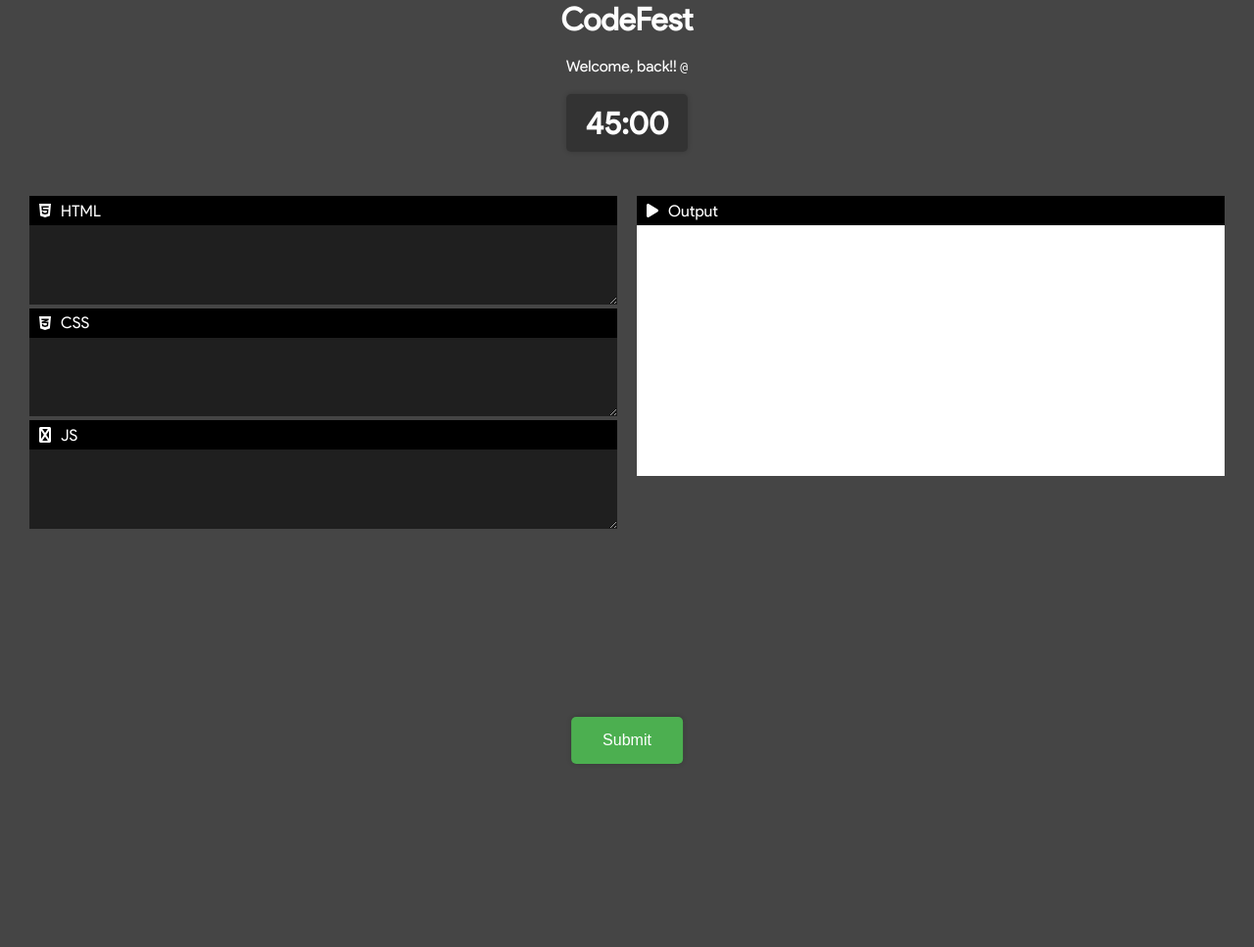
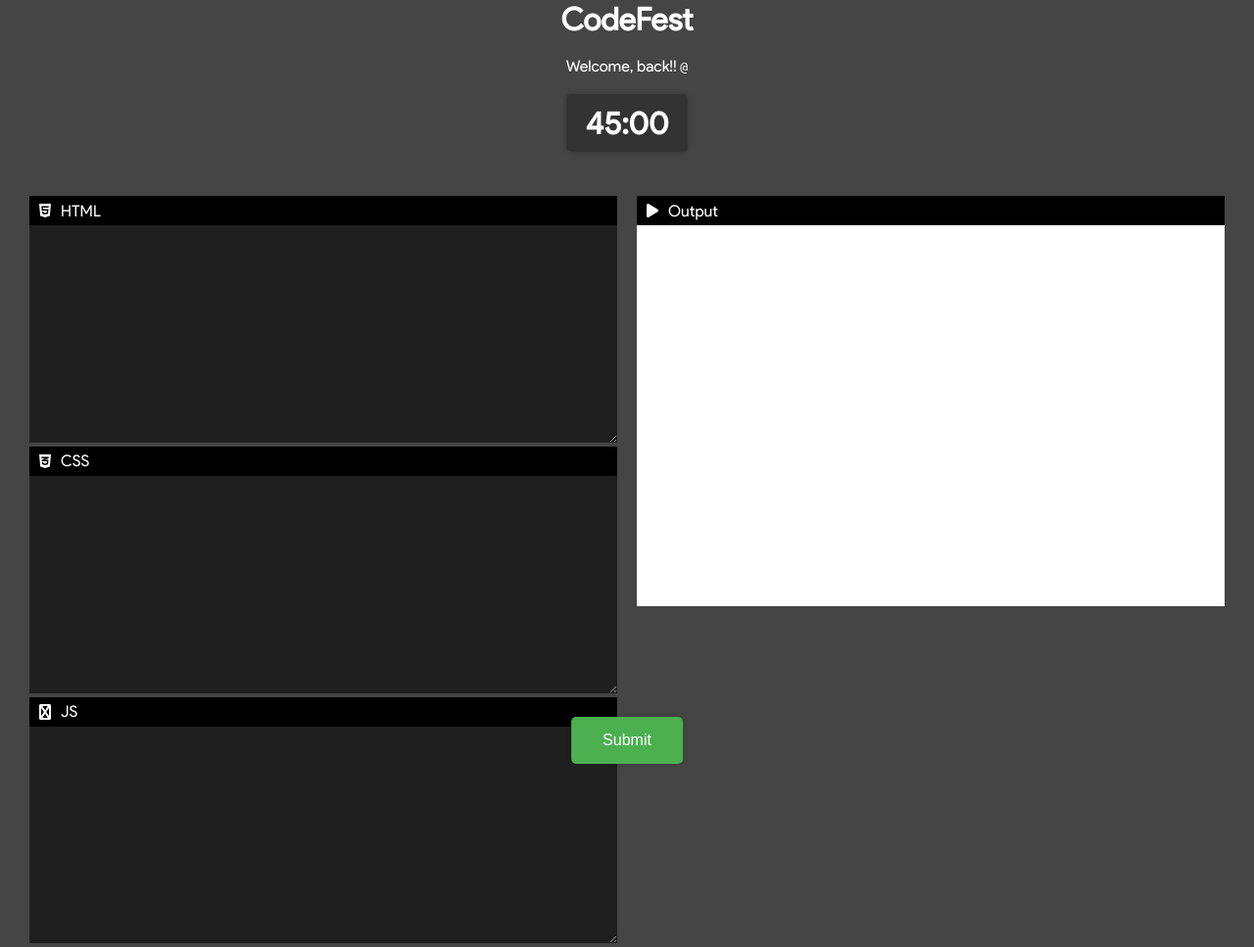
Before and after one commit to profxadke/code-fest-024, a FastAPI app: template templates/index.html in a window 1280 px wide. Shown: the whole page at 98% size. Before the commit the page ends 780 px from the top, so only its background shows below. Run offline with FastAPI, Linux system fonts and the light colour scheme; the template is opened without the code that fills it, so the values that code supplies are empty; parts of the project's set-up code (start-up, migrations or seed data) failed here and were passed over; some libraries are stand-ins or nearby versions.

Commit message:
height CSS change, made it look a bit better.

```diff
--- a/static/style.css
+++ b/static/style.css
@@ -28,7 +28,7 @@
 }
 textarea{
     width: 100%;
-    height: 28%;
+    height: 77%;
     background: #1f1f1f;
     color: #fff;
     padding: 10px 20px;
@@ -38,7 +38,8 @@ textarea{
 }
 iframe{
     width: 100%;
-    height: 89%;
+    height: 135%;
+    /* height: 89%; */
     background: #fff;
     border: 0;
     outline: 0;
```
